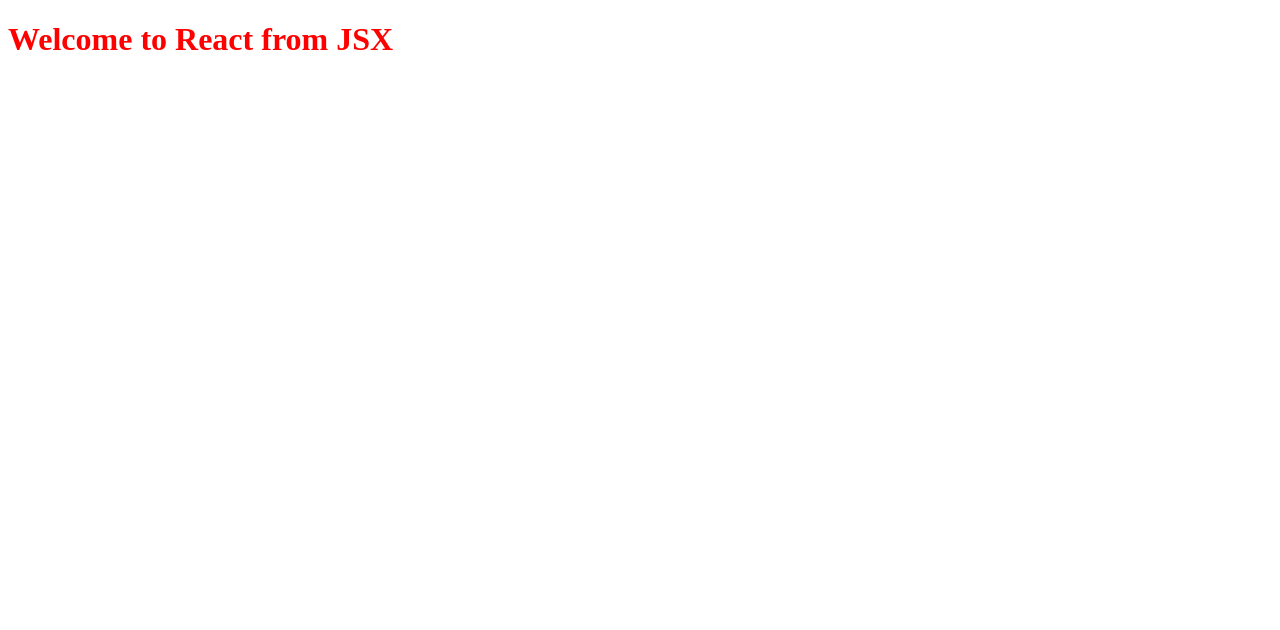
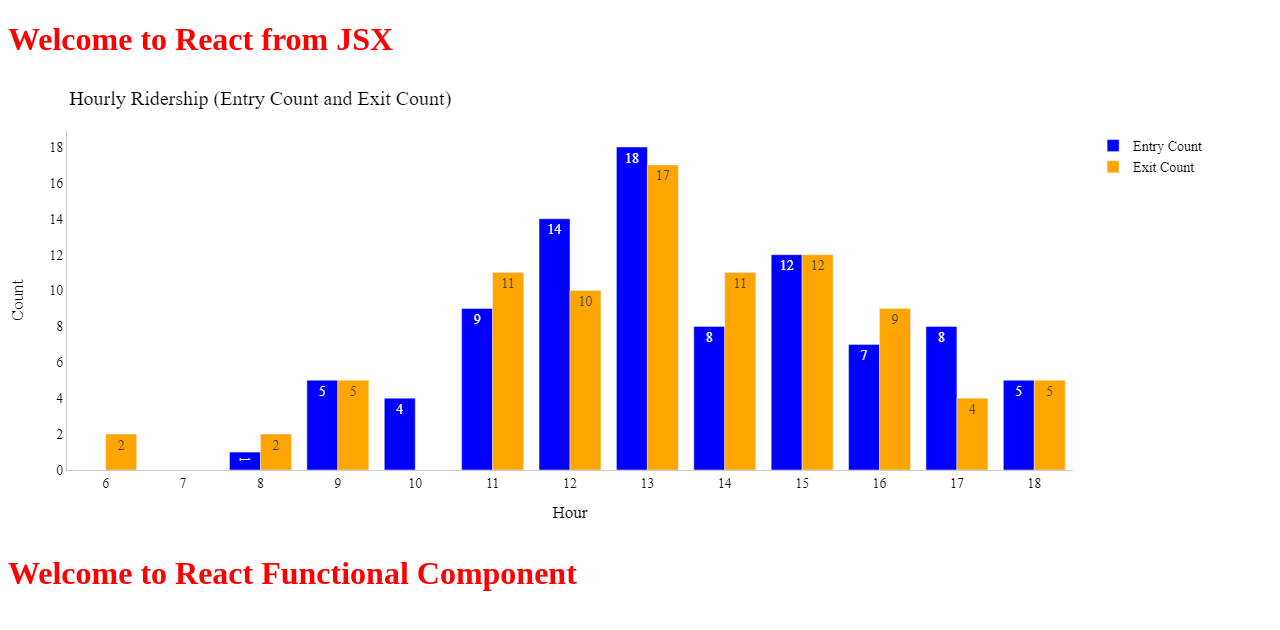
Before and after one commit to vathadianil/React-Practice, a React (Vite) app in the folder episode-3/: page / in a window 1280 px wide. Shown: the top 630 px of the page. Built offline with nearby package versions, Linux system fonts and the light colour scheme.

Commit message:
Rendering component inside an react element

```diff
--- a/episode-3/App.js
+++ b/episode-3/App.js
@@ -1,6 +1,20 @@
 import React from "react";
 import ReactDOM from "react-dom/client";
+import image from "./asserts/newplot.png";
 
-const heading = <h1 className="heading"> Welcome to React from JSX</h1>;
+//React Functional Component
+
+const HeadingComponent = () => {
+  return <h1 className="heading"> Welcome to React Functional Component </h1>;
+};
+
+const container = (
+  <>
+    <h1 className="heading">Welcome to React from JSX</h1>
+    <img src={image} />
+    <HeadingComponent />
+  </>
+);
+
 const root = ReactDOM.createRoot(document.getElementById("root"));
-root.render(heading);
+root.render(container);
```
Also changed, not shown: episode-3/asserts/newplot.png (added).
